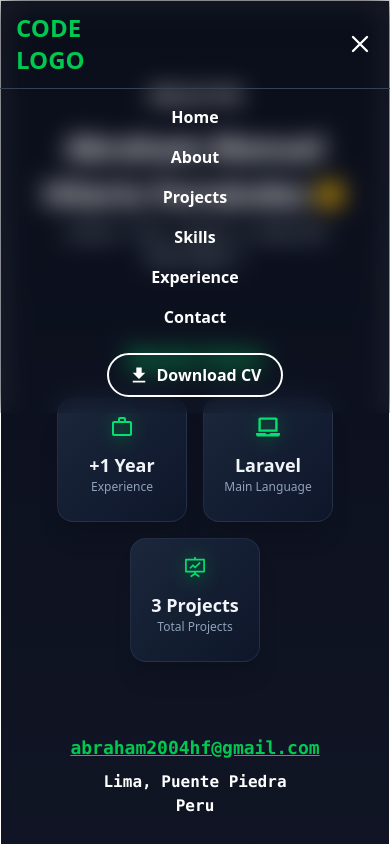
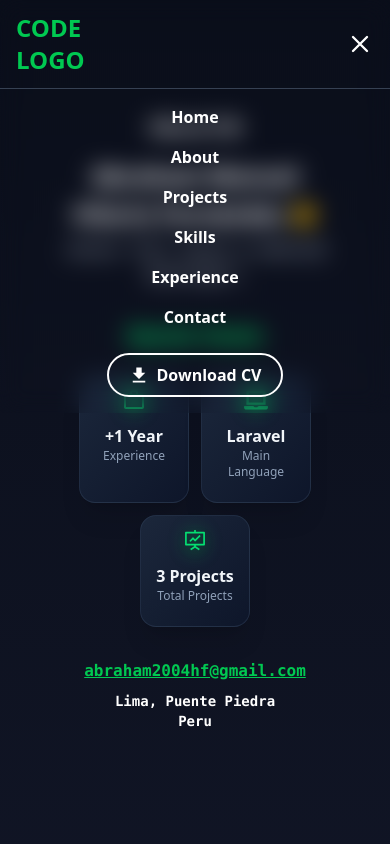
Before and after one commit to Abraham555M/Portafolio, a React (Vite) app: page / in a window 390 px wide. Both pictures are taken after a click on the button "Toggle menu". Shown: the top 844 px of the page. Built offline with nearby package versions, Linux system fonts and the light colour scheme.

Commit message:
Implementacion del gap en Skills

```diff
--- a/src/components/Navbar.jsx
+++ b/src/components/Navbar.jsx
@@ -16,7 +16,7 @@ export const Navbar = () => {
 
         {/* Botón hamburguesa (solo móvil) */}
         <button
-          className="z-10 lg:hidden focus:outline-none"
+          className="z-10 ml-auto lg:hidden focus:outline-none"
           onClick={() => setIsOpen(!isOpen)}
           aria-label="Toggle menu"
         >
@@ -75,7 +75,7 @@ export const Navbar = () => {
           onClick={() => {
             const link = document.createElement("a");
             link.href = "/src/assets/documentos/ABRAHAM MANUEL HILARIO FERNÁNDEZ.pdf";
-            link.download = "CV_Abraham_Manuel_Hilario_Fernández.pdf";   // Nombre con el que se descargará
+            link.download = "CV_Abraham_Manuel_Hilario_Fernández.pdf";
             link.click();
           }}
           className="items-center flex-shrink-0 hidden gap-2 px-3 py-2 transition-transform duration-300 border-2 cursor-pointer xl:gap-3 xl:px-4 2xl:px-5 lg:flex rounded-3xl hover:bg-green-500 hover:scale-105 whitespace-nowrap"
@@ -108,9 +108,17 @@ export const Navbar = () => {
 
             {/* Botón CV móvil */}
             <li>
-              <div className="flex items-center justify-center gap-2 px-5 py-2 mx-auto mt-2 transition duration-300 border-2 cursor-pointer rounded-3xl hover:bg-green-500 max-w-fit">
-                <IoMdDownload className="w-5 h-5" /> {/* 👈 Ícono de descarga */}
-                <button>Download CV</button>
+              <div
+                onClick={() => {
+                  const link = document.createElement("a");
+                  link.href = "/src/assets/documentos/ABRAHAM MANUEL HILARIO FERNÁNDEZ.pdf";
+                  link.download = "CV_Abraham_Manuel_Hilario_Fernández.pdf";
+                  link.click();
+                }}
+                className="flex items-center justify-center gap-2 px-5 py-2 mx-auto mt-2 transition duration-300 border-2 cursor-pointer rounded-3xl hover:bg-green-500 max-w-fit"
+              >
+                <IoMdDownload className="w-5 h-5" />
+                <span>Download CV</span>
               </div>
             </li>
           </ul>
--- a/src/sections/Habilidades/Habilidades.jsx
+++ b/src/sections/Habilidades/Habilidades.jsx
@@ -52,7 +52,7 @@ export const Habilidades = () => {
         </div>
 
         {/* Listado de Skills */}
-        <div className="grid grid-cols-[repeat(auto-fit,minmax(8rem,1fr))] gap-6 mt-10 justify-items-center place-items-center">
+        <div className="grid grid-cols-[repeat(auto-fit,minmax(8rem,1fr))] gap-10 mt-10 justify-items-center place-items-center">
           {skillsFiltradas.map((skill) => (
             <SkillCard
               key={skill.id}
--- a/src/sections/Inicio/Inicio.jsx
+++ b/src/sections/Inicio/Inicio.jsx
@@ -16,33 +16,32 @@ export const Inicio = () => {
   return (
     <section
       id="home"
-      className="min-h-screen flex flex-col-reverse items-center justify-center w-full mx-auto
-                px-6 sm:px-10 md:px-16 lg:px-24 xl:px-32 py-20
-                text-white border max-w-[2000px]
-                lg:flex-row lg:justify-between lg:items-center lg:gap-10"
+      className="flex flex-col-reverse items-center justify-center w-full min-h-screen px-6 py-20 text-white sm:px-8 md:px-12 lg:px-20 xl:px-28 lg:flex-row lg:justify-between lg:items-center lg:gap-10"
     >
       {/* Contenido izquierdo */}
-      <div className="w-full lg:w-[55%] flex flex-col justify-center gap-18 text-center lg:text-left md:justify-center">
+      <div className="w-full lg:w-[55%] flex flex-col justify-center gap-8 md:gap-12 lg:gap-18 text-center lg:text-left md:justify-center px-2 sm:px-0">
         {/* Nombre */}
         <motion.div
           initial={{ opacity: 0, x: -50 }}
           whileInView={{ opacity: 1, x: 0 }}
           transition={{ duration: 0.8 }}
+          className="w-full"
         >
           <h1 className="text-lg font-bold sm:text-2xl">HELLO I'M</h1>
-          <h2 className="mt-5 mb-2 text-3xl font-bold leading-tight sm:text-4xl lg:text-5xl">
-            <span>Abraham Manuel</span>
-            <br />
+          <h2 className="mt-5 mb-2 text-2xl font-bold leading-tight break-words sm:text-3xl md:text-4xl lg:text-5xl">
+            <span className="block">Abraham Manuel</span>
             <span className="flex flex-wrap items-center justify-center gap-2 mt-2 lg:justify-start">
-              Hilario Fernández
-              <MdWavingHand className="text-3xl text-yellow-500 sm:text-4xl" />
+              <span className="break-words">Hilario Fernández</span>
+              <MdWavingHand className="flex-shrink-0 text-2xl text-yellow-500 sm:text-3xl lg:text-4xl" />
             </span>
           </h2>
-          <TypedText text="Junior Full Stack & Android Developer" />
+          <div className="w-full">
+            <TypedText text="Junior Full Stack & Android Developer" />
+          </div>
         </motion.div>
 
         {/* Estadísticas */}
-        <div>
+        <div className="w-full">
           <motion.h2
             initial={{ opacity: 0, x: -50 }}
             whileInView={{ opacity: 1, x: 0 }}
@@ -52,7 +51,7 @@ export const Inicio = () => {
             Quick Stats
           </motion.h2>
 
-          <div className="flex flex-wrap justify-center gap-4 lg:justify-start">
+          <div className="flex flex-wrap justify-center gap-3 sm:gap-4 lg:justify-start">
             {stats.map((item) => (
               <motion.div
                 key={item.id}
@@ -60,7 +59,7 @@ export const Inicio = () => {
                 animate={{ opacity: 1, y: 0 }}
                 whileHover={{ scale: 1.08, y: -4 }}
                 whileTap={{ scale: 0.95 }}
-                className="group relative flex flex-col items-center p-4 w-[130px] font-medium text-center text-white rounded-2xl
+                className="group relative flex flex-col items-center p-3 sm:p-4 w-[110px] sm:w-[130px] font-medium text-center text-white rounded-2xl
                           bg-gradient-to-br from-slate-800/95 to-slate-900/95 backdrop-blur-lg
                           border border-slate-700/50 shadow-xl
                           hover:border-green-500/60 hover:shadow-green-500/30 hover:shadow-2xl
@@ -79,19 +78,19 @@ export const Inicio = () => {
                     <div className="absolute inset-0 transition-all duration-500 rounded-full bg-gradient-to-br from-green-500/20 to-green-500/20 blur-sm group-hover:from-green-500/40 group-hover:to-green-500/40"></div>
                     <motion.div
                       whileHover={{ rotate: [0, -10, 10, -10, 0] }}
-                      className="relative text-3xl text-green-400 transition-colors duration-300 group-hover:text-green-300 drop-shadow-lg"
+                      className="relative text-2xl text-green-400 transition-colors duration-300 sm:text-3xl group-hover:text-green-300 drop-shadow-lg"
                     >
                       {item.icon}
                     </motion.div>
                   </div>
 
                   {/* Número/Valor principal */}
-                  <p className="text-lg font-bold transition-colors duration-300 text-slate-100 group-hover:text-white">
+                  <p className="w-full text-base font-bold break-words transition-colors duration-300 sm:text-lg text-slate-100 group-hover:text-white">
                     {item.otherlabel}
                   </p>
 
                   {/* Label descriptivo */}
-                  <p className="text-xs transition-colors duration-300 text-slate-400 group-hover:text-slate-300">
+                  <p className="w-full text-xs break-words transition-colors duration-300 text-slate-400 group-hover:text-slate-300">
                     {item.label}
                   </p>
 
@@ -105,21 +104,21 @@ export const Inicio = () => {
 
         {/* Contacto */}
         <motion.div
-          className="flex flex-col gap-2 font-mono text-center lg:text-left"
+          className="flex flex-col w-full gap-2 font-mono text-center lg:text-left"
           initial={{ opacity: 0, x: -100 }}
           whileInView={{ opacity: 1, x: 0 }}
           transition={{ duration: 0.8, delay: 0.4 }}
         >
-          <h1 className="text-lg font-semibold text-green-500 underline break-all sm:text-xl lg:text-2xl">
+          <h1 className="text-base font-semibold text-green-500 underline break-words sm:text-lg lg:text-xl xl:text-2xl overflow-wrap-anywhere">
             abraham2004hf@gmail.com
           </h1>
-          <p className="text-base font-semibold sm:text-lg lg:text-xl">
+          <p className="text-sm font-semibold break-words sm:text-base lg:text-lg xl:text-xl">
             Lima, Puente Piedra <br /> Peru
           </p>
         </motion.div>
       </div>
 
-     {/* Foto */}
+      {/* Foto */}
       <motion.div
         className="relative justify-center items-center w-full max-w-[400px] aspect-square mx-auto mb-10 lg:mb-0 hidden sm:flex"
         style={{
@@ -147,7 +146,6 @@ export const Inicio = () => {
           <SiMysql className="text-xl text-black sm:text-2xl" />
         </IconosInicio>
       </motion.div>
-
     </section>
   );
 };
```
Lines whose indentation alone changed are shown as unchanged.
